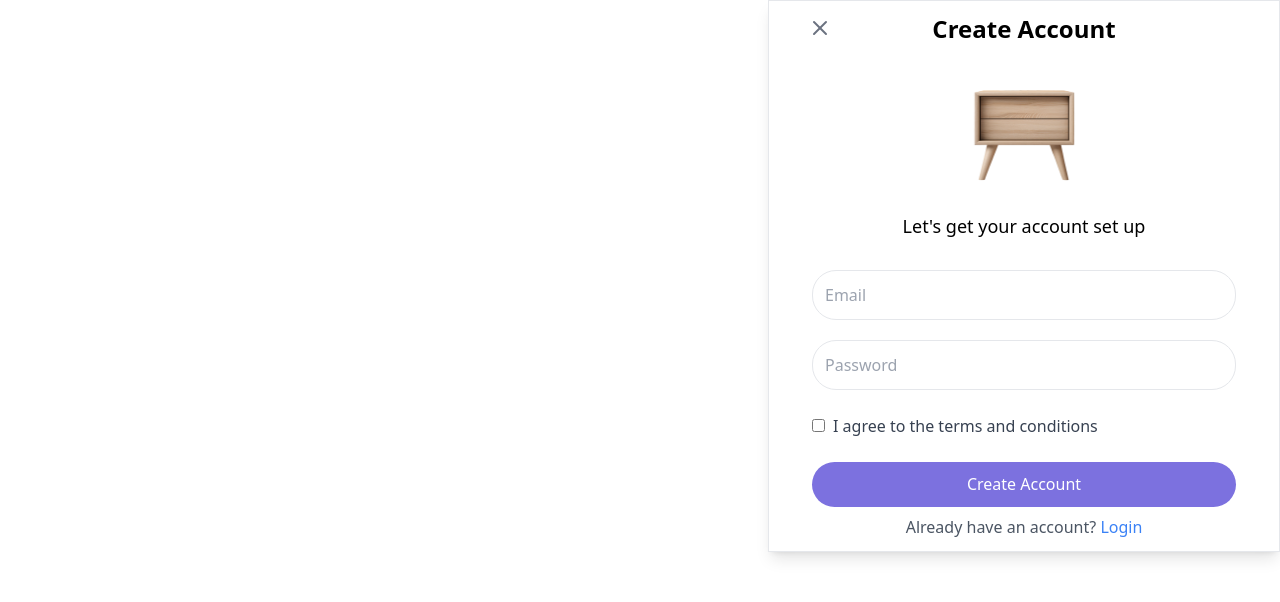
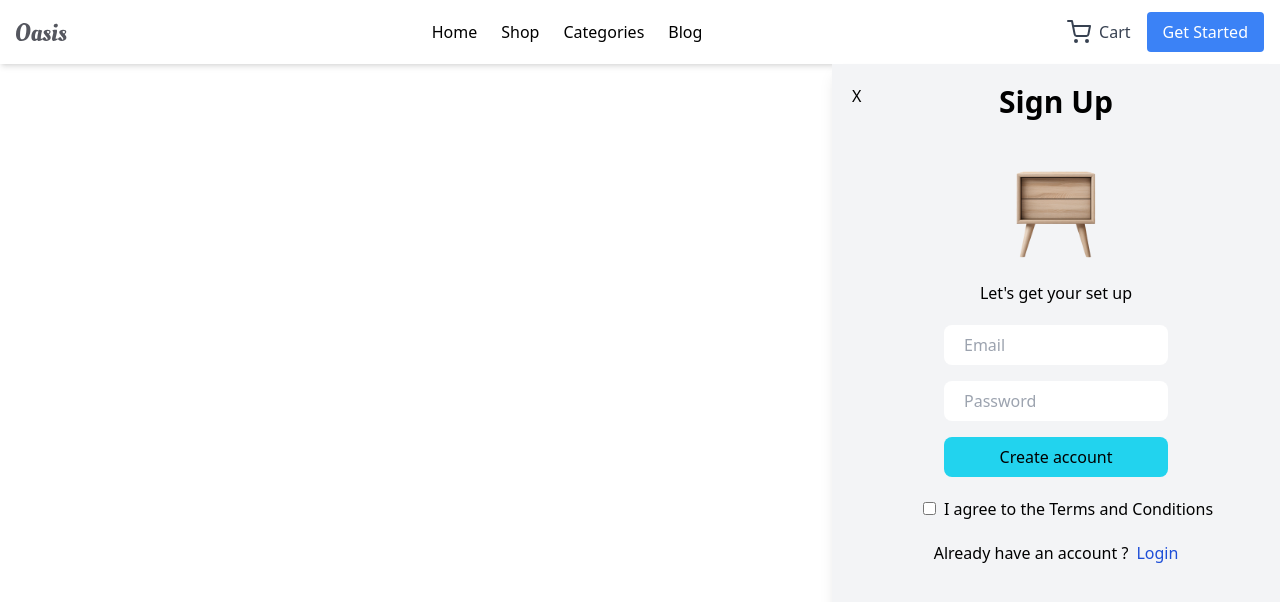
Before and after one commit to MuzzammilAfridi/Oasis, a React (Vite) app: page /createAccount in a window 1280 px wide. Shown: the top 602 px of the page. Built offline with nearby package versions, Linux system fonts and the light colour scheme.

Commit message:
logic of signup and Login has done

```diff
--- a/src/App.jsx
+++ b/src/App.jsx
@@ -223,11 +223,31 @@ function App() {
 
   ]
 
+  const [open, setOpen] = useState(false)
+  const [signUp, setSignUp] = useState(false)
+
+
+
+
+
   return (
+
+
     <div className="overflow-x-clip">
+      <Navbar setOpen={setOpen} open={open} />
+
+      {open && !signUp && (  <div className="sm:w-[52vw] w-screen h-screen  fixed right-0 top-0 z-50 transition-all duration-500">
+        <LoginPage setOpen={setOpen} open={open} signUp={signUp} setSignUp={setSignUp} />
+          </div>)}
+      {signUp && (  <div className="sm:max-w-[40vw] w-screen min-h-screen  fixed right-0 top-0 z-50 transition-all duration-500">
+        <CreateAccount setOpen={setOpen} setSignUp={setSignUp} />
+          </div>)}
+
+
+
     <Routes>
       <Route path='/' element={<HeroSection topProductsData={topProductsData} designData={designData}/>}/>
-      <Route path='/login' element={<LoginPage/>}/>
+      <Route path='/login' element={<LoginPage setOpen={setOpen} open={open}/>}/>
       <Route path='/createAccount' element={<CreateAccount/>}/>
       <Route path='/forgot' element={<ForgotPassword/>}/>
       <Route path='/checkout' element={<Checkout/>}/>
--- a/src/assets/Components/ArticleHero.jsx
+++ b/src/assets/Components/ArticleHero.jsx
@@ -5,7 +5,7 @@ import Navbar from './Navbar';
 const ArticleHero = ({ articleData }) => {
   return (
     <div>
-      <Navbar />
+      {/* <Navbar /> */}
 
       {/* Hero Section */}
       <div className='w-full px-3 sm:px-5 lg:px-10 mt-5'>
--- a/src/assets/Components/CreateAccount.jsx
+++ b/src/assets/Components/CreateAccount.jsx
@@ -3,93 +3,47 @@ import { FiX } from 'react-icons/fi';
 import { Link } from 'react-router-dom';
 
 import { useState } from 'react';
-const CreateAccount = (onClose) => {
-  const [email, setEmail] = useState("");
-  const [password, setPassword] = useState("");
-  const [agree, setAgree] = useState(false);
+const CreateAccount = ({setOpen, setSignUp}) => {
 
-  const handleSubmit = (e) => {
-    e.preventDefault();
-    if (agree) {
-      // handle account creation logic here
-      console.log("Account created:", { email, password });
-    } else {
-      alert("Please agree to the terms and conditions");
-    }
-  };
+  const handleLogin = ()=>{
+    console.log("login in side the Signup");
+
+    setOpen(true)
+    setSignUp(false)
+
+  }
+
+  const handleCloseSign = ()=>{
+    setOpen(false)
+    setSignUp(false)
+  }
+
+
+
 
   return (
     <>
-      <div className="relative">
-      {/* Close Button */}
-      <button
-        onClick={onClose}
-        className="absolute top-4 right-[35vw] z-20 text-gray-500 hover:text-gray-700 transition"
-      >
-        <FiX size={24} />
-      </button>
-      <div className="flex justify-center items-center sm:w-[40vw] sm:absolute sm:top-0 sm:right-0 max-h-screen border shadow-lg">
-        <div className="bg-white p-3 max-w-md w-full ">
-          <h2 className="text-2xl font-bold text-center mb-3">Create Account</h2>
-          <div className="flex justify-center mb-3"> {/* Updated this div */}
-            <img className="h-[127px] w-[127px]" src="./createAcc.png" alt="img" />
-          </div>
-          <p className="font-medium text-[18px] my-8 leading-[21.78px] text-center">Let's get your account set up</p>
+     <div className="sm:w-[35vw] flex absolute right-0 flex-col gap-5 items-center pt-5 shadow-lg bg-gray-100 min-h-screen">
+      <button onClick={handleCloseSign} className=' absolute top-5 left-5'>X</button>
+        <h3 className='text-3xl font-semibold'>Sign Up</h3>
+        <img className='w-[100px]' src="./createAcc.png" alt="img" />
+        <p>Let's get your set up</p>
+        <div className="flex flex-col gap-4 w-[50%]">
+        <input className='px-5 py-2 rounded-lg' type="email" placeholder='Email' />
+        <input className='px-5 py-2 rounded-lg' type="password" placeholder='Password' />
+        <button className='px-5 py-2 rounded-lg bg-cyan-400'>Create account</button>
+        </div>
+        <span className='ml-4'>
+        <input className='ml-2 ' type="checkbox" name="term" id="term" />
+        <span className='ml-2'>I agree to the Terms and Conditions</span>
+        </span>
 
-          <form onSubmit={handleSubmit}>
-            <div className="mb-4">
 
-              <input
-                type="email"
-                id="email"
-                placeholder="Email"
-                className="w-full h-[64px] sm:h-[50px] px-3 py-2 border rounded-3xl focus:outline-none focus:ring-2 focus:ring-blue-500"
-                value={email}
-                onChange={(e) => setEmail(e.target.value)}
-                required
-              />
-            </div>
-            <div className="mb-4">
+        <span>Already have an account ?
+        <button onClick={handleLogin} className='ml-2 text-blue-700'>Login</button>
+        </span>
 
-              <input
-                type="password"
-                id="password"
-                placeholder="Password"
-                className="w-full h-[64px] sm:h-[50px] px-3 py-2 border rounded-3xl mt-5 sm:mt-1 focus:outline-none focus:ring-2 focus:ring-blue-500"
-                value={password}
-                onChange={(e) => setPassword(e.target.value)}
-                required
-              />
-            </div>
-            <div className="mb-4 flex items-center">
-              <input
-                type="checkbox"
-                id="terms"
-                className="mr-2"
-                checked={agree}
-                onChange={() => setAgree(!agree)}
-                required
-              />
-              <label htmlFor="terms" className="text-gray-700 my-2">
-                I agree to the terms and conditions
-              </label>
-            </div>
-            <button
-              type="submit"
-              className="w-full bg-[#7c71df] h-[56px] sm:h-[45px] text-white py-2 rounded-3xl hover:bg-blue-600 transition duration-300"
-            >
-              Create Account
-            </button>
-          </form>
-          <p className="text-center text-gray-600 mt-4 sm:mt-2">
-            Already have an account?{" "}
-            <a href="/login" className="text-blue-500 hover:underline">
-              Login
-            </a>
-          </p>
-        </div>
-      </div>
-      </div>
+     </div>
     </>
   );
 };
--- a/src/assets/Components/HeroSection.jsx
+++ b/src/assets/Components/HeroSection.jsx
@@ -8,25 +8,15 @@ import Footer from './Footer';
 import Design from './Design';
 
 const HeroSection = ({topProductsData, designData}) => {
-  const [showLogin, setShowLogin] = useState(false);
 
-  const handleGetStartedClick = () => {
-    setShowLogin(true); // Show login page
-  };
 
-  const handleCloseLogin = () => {
 
-    setShowLogin(false); // Hide login page
-    e.stopPropagation(); // Prevent any parent click handlers from firing
-    onClose();
-  };
 
   return (
     <div className="relative max-w-[393px] sm:max-w-screen h-[569px] md:max-w-[768px] lg:max-w-[1024px] xl:max-w-[1280px] mx-auto">
-      <Navbar handleGetStartedClick={handleGetStartedClick} />
 
       {/* Hero Content */}
-      <div className={`flex ${showLogin ? 'w-1/2' : 'w-full'} transition-all duration-500`}>
+      <div className={`flex transition-all duration-500`}>
         <div className="flex-1">
           <h1 className="mt-4 mb-4 font-semibold text-center text-[14px] leading-[16.94px] text-black">
             FURNITURE STORE
@@ -46,12 +36,9 @@ const HeroSection = ({topProductsData, designData}) => {
           </div>
         </div>
 
-        {/* Login Page: Only visible when showLogin is true */}
-        {showLogin && (
-          <div className="sm:w-[52vw] w-screen h-screen  fixed right-0 top-0 z-50 transition-all duration-500">
-            <LoginPage onClose={handleCloseLogin} />
-          </div>
-        )}
+
+
+
       </div>
       <Categories/>
       <TopProducts topProductsData={topProductsData}/>
--- a/src/assets/Components/Navbar.jsx
+++ b/src/assets/Components/Navbar.jsx
@@ -2,8 +2,11 @@ import { useState } from 'react';
 import { FiMenu, FiX, FiShoppingCart } from 'react-icons/fi';
 import { Link } from 'react-router-dom';
 
-function Navbar({ handleGetStartedClick }) {
+function Navbar({ open, setOpen }) {
   const [isOpen, setIsOpen] = useState(false);
+   const handleGetStarted =()=>{
+    setOpen(!open)
+   }
 
   return (
     <nav className="bg-white shadow-md ">
@@ -45,7 +48,8 @@ function Navbar({ handleGetStartedClick }) {
           <li className="py-2 px-4 md:px-0 hover:text-blue-500">
             <Link to="/blog">Blog</Link>
           </li>
-          <li className="py-2 px-4 sm:hidden md:px-0 hover:text-blue-500" onClick={handleGetStartedClick}>
+          <li className="py-2 px-4 sm:hidden md:px-0 hover:text-blue-500"
+         >
             <a href="#">Get Started</a>
           </li>
         </ul>
@@ -63,7 +67,8 @@ function Navbar({ handleGetStartedClick }) {
 
           <button
             className="bg-blue-500 text-white px-4 py-2 rounded hover:bg-blue-600"
-            onClick={handleGetStartedClick}
+            onClick={handleGetStarted}
+
           >
             Get Started
           </button>
--- a/src/assets/Components/Shop.jsx
+++ b/src/assets/Components/Shop.jsx
@@ -6,7 +6,7 @@ const Shop = ({topProductsData}) => {
   return (
     <div>
       <div className=" w-full  max-h-[2897px]  mx-auto">
-        <Navbar/>
+        {/* <Navbar/> */}
       <h2 className="text-[20px] mt-5 sm:mx-14 text-[#2E2F33] leading-[24.2px] font-bold">
         Top Products
       </h2>
--- a/src/assets/Components/ViewProduct.jsx
+++ b/src/assets/Components/ViewProduct.jsx
@@ -1,10 +1,10 @@
 import React from 'react';
-import Navbar from './Navbar';
+// import Navbar from './Navbar';
 
 const ViewProduct = () => {
   return (
     <div className='w-full   sm:w-screen bg-white  h-fit pb-4'>
-      <Navbar />
+      {/* <Navbar /> */}
 
       <div className='flex pl-4 sm:pl-10 flex-col sm:flex-row sm:items-center gap-5 mt-6 mb-8 items-start text-[#5F6980]'>
      <div className='flex gap-4'>
```
Also changed, not shown: src/assets/Components/LoginPage.jsx (+22 -15 lines).
